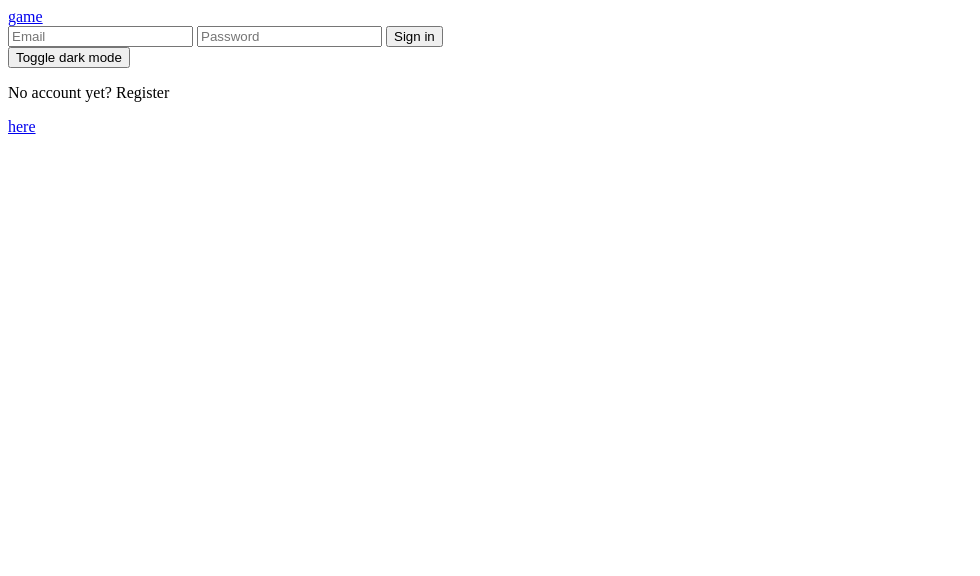
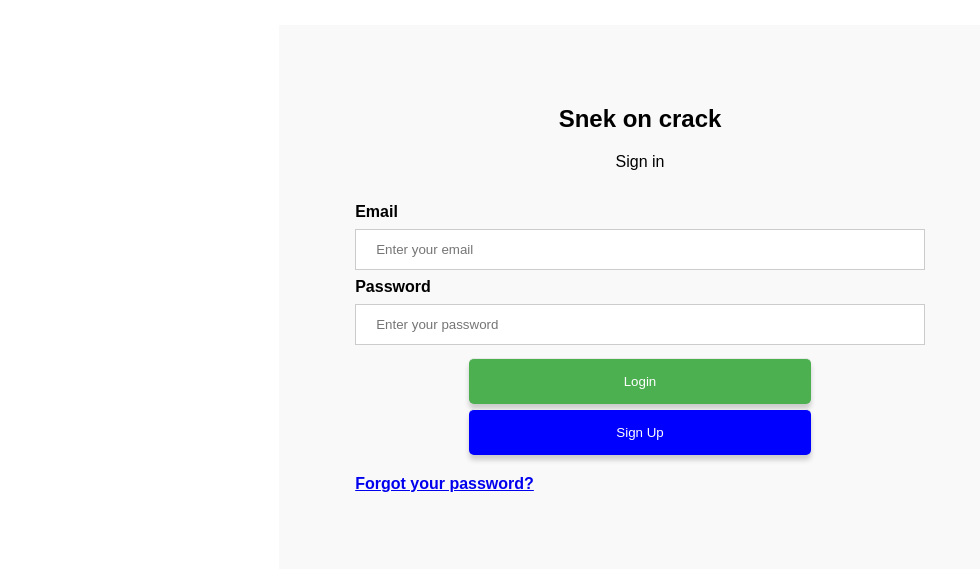
Before and after one commit to MrPotato-04/snek-game, a PHP site: page /accountSystem/login in a window 1280 px wide. Shown: the top 576 px of the page, without its empty margins (0-980 px from the left). Run offline with PHP 8.4, Linux system fonts and the light colour scheme.

Commit message:
fixed your css
fuck you im god now i can code css

```diff
--- a/accountSystem/login/index.php
+++ b/accountSystem/login/index.php
@@ -1,34 +1,27 @@
+<!DOCTYPE html>
+<html>
+<head>
+    <meta name="viewport" content="width=device-width, initial-scale=1">
+    <link rel="stylesheet" type="text/css" href="./styles/login.css">
+</head>
+    <body>
+        <form action="login.php" method="POST" enctype="multipart/form">
+            <h2>Snek on crack</h2>
+            <p>Sign in</p>
+            <div class="container">
 
-<!DOCTYPE html>
-<html lang="en">
-<head>
-    <link rel="stylesheet" href="login.css">
-    <meta charset="UTF-8">
-    <meta http-equiv="X-UA-Compatible" content="IE=edge">
-    <meta name="viewport" content="width=device-width, initial-scale=1.0">
-    <title>login</title>
-</head>
-<header>
-    <a  href="../../docs/index.php">game</a>
-</header>
-<body>
-<?php
-    session_start();
-    if(isset($_SESSION['errors'])){
-        $error_output = $_SESSION['errors'];
-        echo $error_output;
-        unset ($_SESSION['errors']);
-    }
-    ?>
-    <form action="login.php" method="POST" enctype="multipart/form">
-        <input type="text" autocomplete="off" name="email" placeholder="Email">
-        <input type="password" name="password" placeholder="Password">
-        <input type="submit" name="button" value="Sign in">
-    </form>
-<button onclick="myFunction()">Toggle dark mode</button>
-    <div>
-        <p>No account yet? Register </p> <a href="./../register/registerPage.php">here</a>
-    </div>
-<script src="login.js"></script>
-</body>
+                <label for="email"><b>Email</b></label>
+                <input type="email" class="form-control" id="email" name="email" placeholder="Enter your email">
+
+                <label for="name"><b>Password</b< /label>
+                        <input type="password" class="form-control" id="password" name="password" placeholder="Enter your password" minlength="4" required>
+
+                        <button type="submit">Login</button>
+                        <button type="button" onclick="window.location.href='./../register/registerPage.php'" class="signup">
+                            Sign Up
+                        </button>
+                        <a href="./resetpassword.php">Forgot your password? </a>
+            </div>
+        </form>
+    </body>
 </html>
--- a/accountSystem/login/login.css
+++ /dev/null
@@ -1,9 +0,0 @@
-
-
-.dark-mode {
-    background-color: black;
-    color: white;
-}
-.jekankermoeder, .jekankermoeder:visited {
-    color: crimson;
-}
--- a/accountSystem/login/login.php
+++ b/accountSystem/login/login.php
@@ -26,7 +26,7 @@
     //data validation
     $_SESSION["userid"] = $row['iduser'];
     $_SESSION["email"] = $row['email'];
-    setcookie("userid", $row['iduser'], time() + (86400), "/");
+    setcookie("userid", $row['iduser'], 0 , "/"); /*time() + (86400)  = 1 day */
     header("location: ./../../docs/gamemode.php");
 
 ?>
--- /dev/null
+++ b/accountSystem/login/styles/login.css
@@ -0,0 +1,104 @@
+body,
+        html {
+            font-family: Arial, Helvetica, sans-serif;
+            ;
+        }
+
+
+
+form {
+    width: fit-content;
+    padding: 60px;
+
+
+    height: fit-content;
+    margin: 0 auto;
+    margin-top: 2%;
+    background-color: #f9f9f9
+}
+
+/* Full-width input fields */
+.form-control {
+    width: 100%;
+    padding: 12px 20px;
+    margin: 8px 0;
+    display: inline-block;
+    border: 1px solid #ccc;
+    box-sizing: border-box;
+}
+
+/* Set a style for all buttons */
+button {
+    background-color: #4CAF50;
+    color: white;
+    border: none;
+    cursor: pointer;
+    width: 60%;
+    margin: 5px auto;
+    padding: 15px;
+    box-shadow: 0px 5px 5px #ccc;
+    border-radius: 5px;
+    border-top: 1px solid #e9e9e9;
+    display: block;
+    text-align: center;
+}
+
+.signup {
+    background-color: blue;
+    margin-bottom: 20px;
+}
+
+.login-box {
+    position: absolute;
+    top: 50%;
+    transform: translateY(-50%);
+    padding: 15px;
+    background-color: #fff;
+    box-shadow: 0px 5px 5px #ccc;
+    border-radius: 5px;
+    border-top: 1px solid #e9e9e9;
+}
+
+button:hover,
+#btn-signup:hover {
+    opacity: 0.8;
+}
+
+
+
+/* Center the image and position the close button */
+.imgcontainer {
+    text-align: center;
+    margin: 24px 0 12px 0;
+    position: relative;
+}
+
+img.avatar {
+    width: 40%;
+    border-radius: 50%;
+}
+
+.container {
+    padding: 16px;
+}
+
+span.psw {
+    float: right;
+    padding-top: 16px;
+}
+
+h2,
+p {
+    text-align: center;
+}
+
+
+
+/* Change styles for span and cancel button on extra small screens */
+@media screen and (max-width: 300px) {
+    span.psw {
+        display: block;
+        float: none;
+    }
+
+}
```
Also changed, not shown: accountSystem/register/registerPage.php (+43 -9 lines), accountSystem/register/registerPageStyle.css (deleted, +0 -21 lines), accountSystem/register/styles/registerPageStyle.css (added, +117 -0 lines), docs/index.php (+7 -4 lines), docs/styles/main.css (+40 -13 lines), 1 other file.
